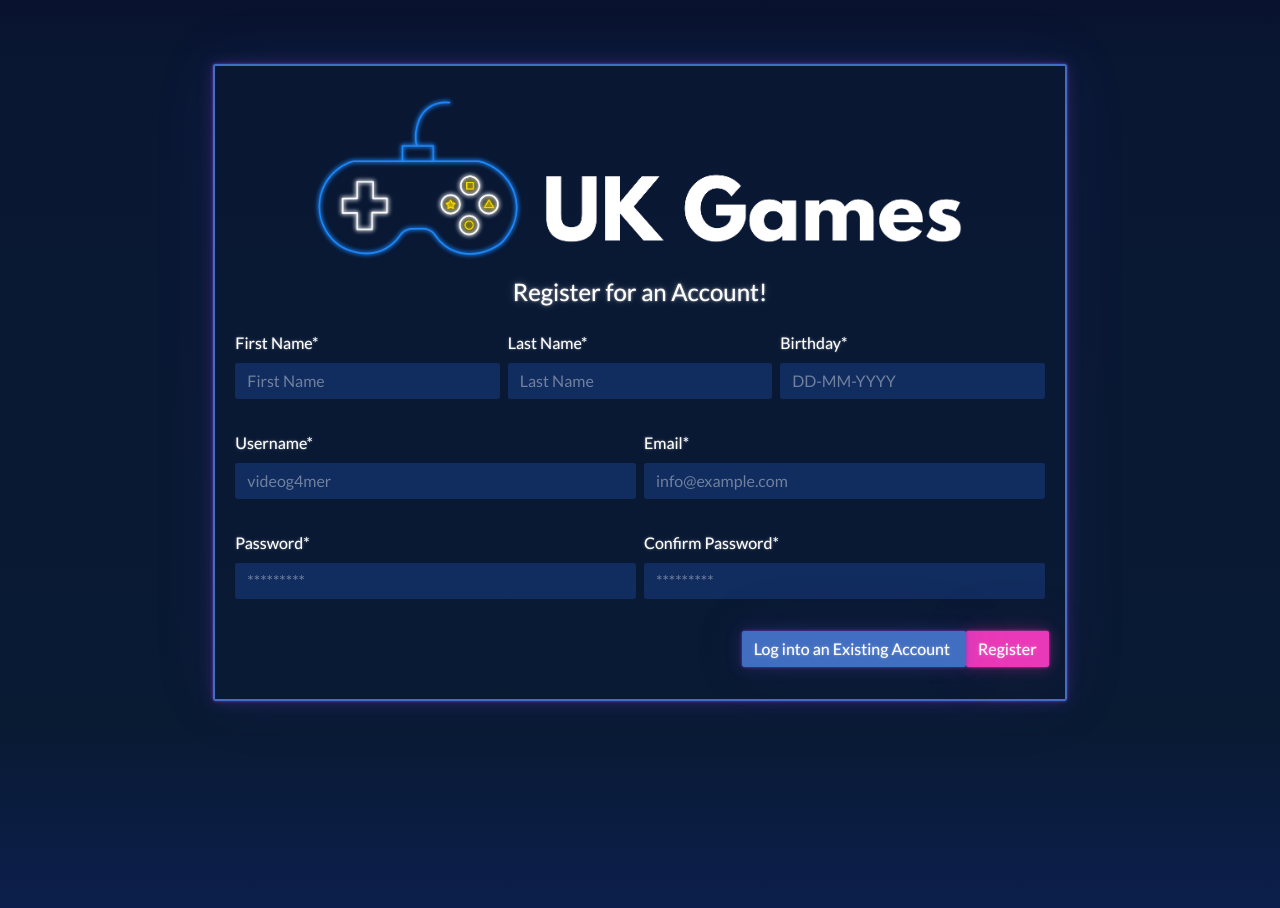
After one commit to UKY-CS498-SP24/UK-Games, an ASP.NET Core app: template UK Games/UK Games/Views/User/Register.cshtml in a window 1280 px wide. The commit adds this page. Run offline with ASP.NET Core 8, Linux system fonts and the light colour scheme; the template is opened without the code that fills it, so the values that code supplies are empty; style sheets or scripts are compiled from the project's sources; the project's own start-up code is not run, and a stand-in starts its controllers and pages.

Commit message:
Login and registration forms work

```diff
--- a/UK Games/UK Games/Program.cs
+++ b/UK Games/UK Games/Program.cs
@@ -7,6 +7,9 @@ var builder = WebApplication.CreateBuilder(args);
 // Add services to the container.
 builder.Services.AddControllersWithViews();
 // builder.Services.AddControllers();
+
+builder.Services.AddSession();
+builder.Services.AddDistributedMemoryCache();
 
 var app = builder.Build();
 
@@ -20,9 +23,8 @@ if (!app.Environment.IsDevelopment())
 
 app.UseHttpsRedirection();
 app.UseStaticFiles();
-
 app.UseRouting();
-
+app.UseSession();
 app.UseAuthorization();
 
 app.MapControllerRoute(
--- /dev/null
+++ b/UK Games/UK Games/Views/User/Register.cshtml
@@ -0,0 +1,82 @@
+@{
+    Layout = "_LoginLayout";
+    ViewData["Title"] = "Register";
+}
+
+<style>
+    .row {
+        padding-top: 1em;
+        padding-bottom: 1em;
+    }
+
+    .col-lg-6, .col-lg-4 {
+        padding-left: 0.25em;
+        padding-right: 0.25em;
+    }
+</style>
+
+<div class="row mt-5">
+    <div class="col-2"></div>
+    <div class="col-8">
+        <div class="card border-primary mb-3">
+            <div class="card-body" style="padding: 1em;">
+                <div class="text-center">
+                    <a href="@Url.Action("Index", "Home")">
+                        <img src="~/img/logos/UK Games full.png" width="80%" class="img-fluid"/>
+                    </a>
+                </div>
+                <h4 class="card-title" style="text-align:center;">Register for an Account!</h4>
+                @using (Html.BeginForm("Register", "User", FormMethod.Post, new {role = "form"}))
+                {
+                    @Html.ValidationSummary(true, "There is at least one error with your submission!", new {@class = "text-danger"})
+
+                    <div class="row">
+                        <div class="form-group col-lg-4">
+                            <label class="form-label" for="FirstName">First Name*</label>
+                            <input type="text" class="form-control" placeholder="First Name" id="FirstName" name="FirstName" required>
+                        </div>
+                        <div class="form-group col-lg-4">
+                            <label class="form-label" for="LastName">Last Name*</label>
+                            <input type="text" class="form-control" placeholder="Last Name" id="LastName" name="LastName" required>
+                        </div>
+
+                        <div class="form-group col-lg-4">
+                            <label class="form-label" for="DOB">Birthday*</label>
+                            <input type="text" class="form-control datepicker" placeholder="DD-MM-YYYY" id="DOB" name="DOB" required>
+                        </div>
+                    </div>
+
+                    <div class="row">
+                        <div class="form-group col-lg-6">
+                            <label class="form-label" for="Username">Username*</label>
+                            <input type="text" class="form-control" placeholder="videog4mer" id="Username" name="Username" required>
+                        </div>
+                        <div class="form-group col-lg-6">
+                            <label class="form-label" for="Email">Email*</label>
+                            <input type="email" class="form-control" placeholder="info@example.com" id="Email" name="Email" required>
+                        </div>
+                    </div>
+
+                    <div class="row">
+                        <div class="form-group col-lg-6">
+                            <label class="form-label" for="Password">Password*</label>
+                            <input type="password" class="form-control" placeholder="*********" id="Password" name="Password" required>
+                        </div>
+                        <div class="form-group col-lg-6">
+                            <label class="form-label" for="Password">Confirm Password*</label>
+                            <input type="password" class="form-control" placeholder="*********" id="ConfirmPassword" name="ConfirmPassword" required>
+                        </div>
+                    </div>
+
+                    <div class="row">
+                        <div class="form-group col-lg-12">
+                            <input type="submit" class="btn btn-secondary" style="float: right; color: white !important;" value="Register" />
+                            <a href="@Url.Action("Login")" class="btn btn-primary" style="float: right; padding-right: 1em;">Log into an Existing Account</a>
+                        </div>
+                    </div>
+                }
+            </div>
+        </div>
+    </div>
+    <div class="col-2"></div>
+</div>
```
Also changed, not shown: UK Games/UK Games/Controllers/UserController.cs (+103 -19 lines), UK Games/UK Games/Infrastructure/DataUtil.cs (+8 -1 lines), UK Games/UK Games/Infrastructure/GeneralMethods.cs (+89 -0 lines), UK Games/UK Games/Views/User/Login.cshtml (+17 -11 lines), UK Games/UK Games/Views/User/Logout.cshtml (added, +24 -0 lines).
